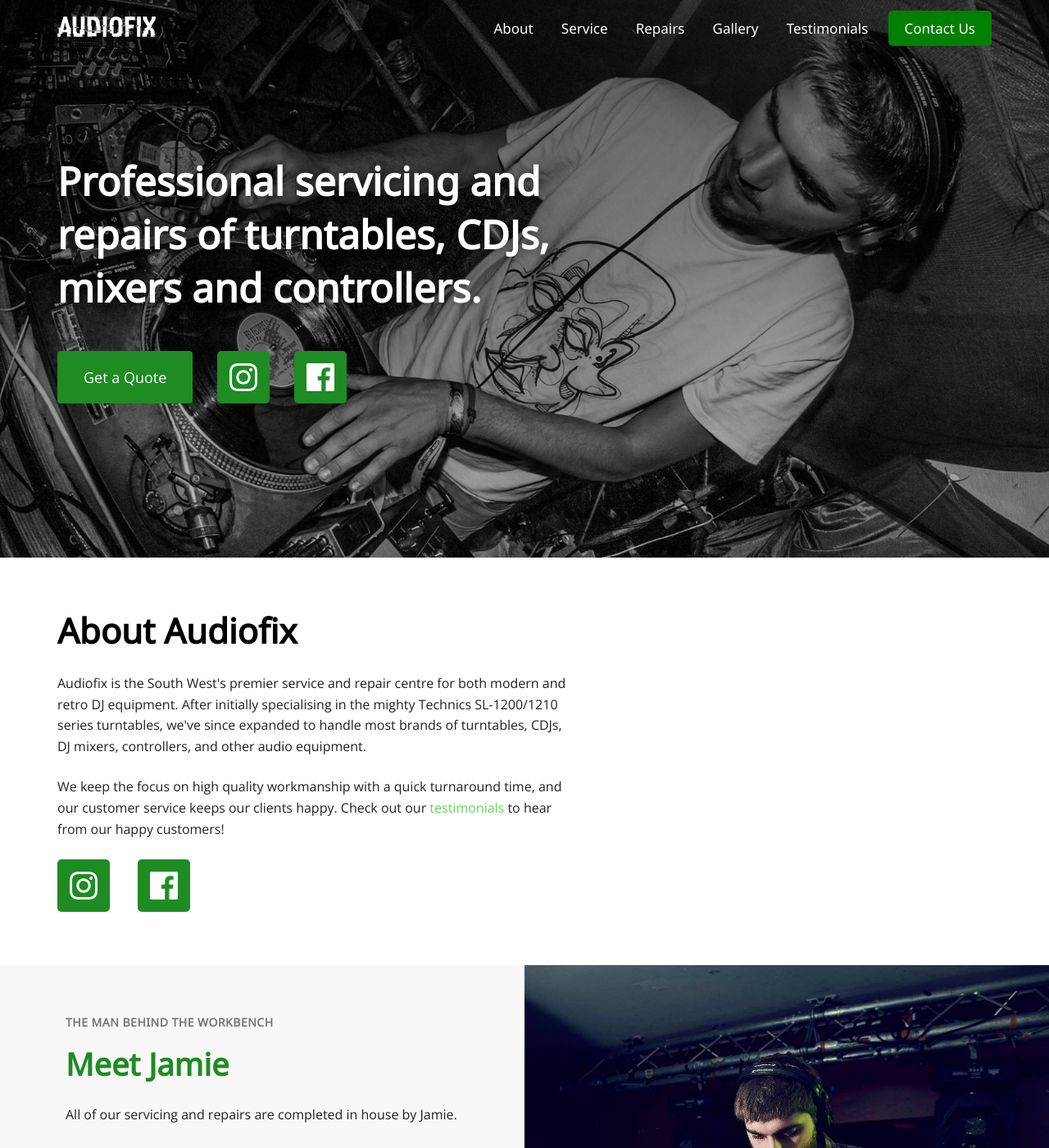
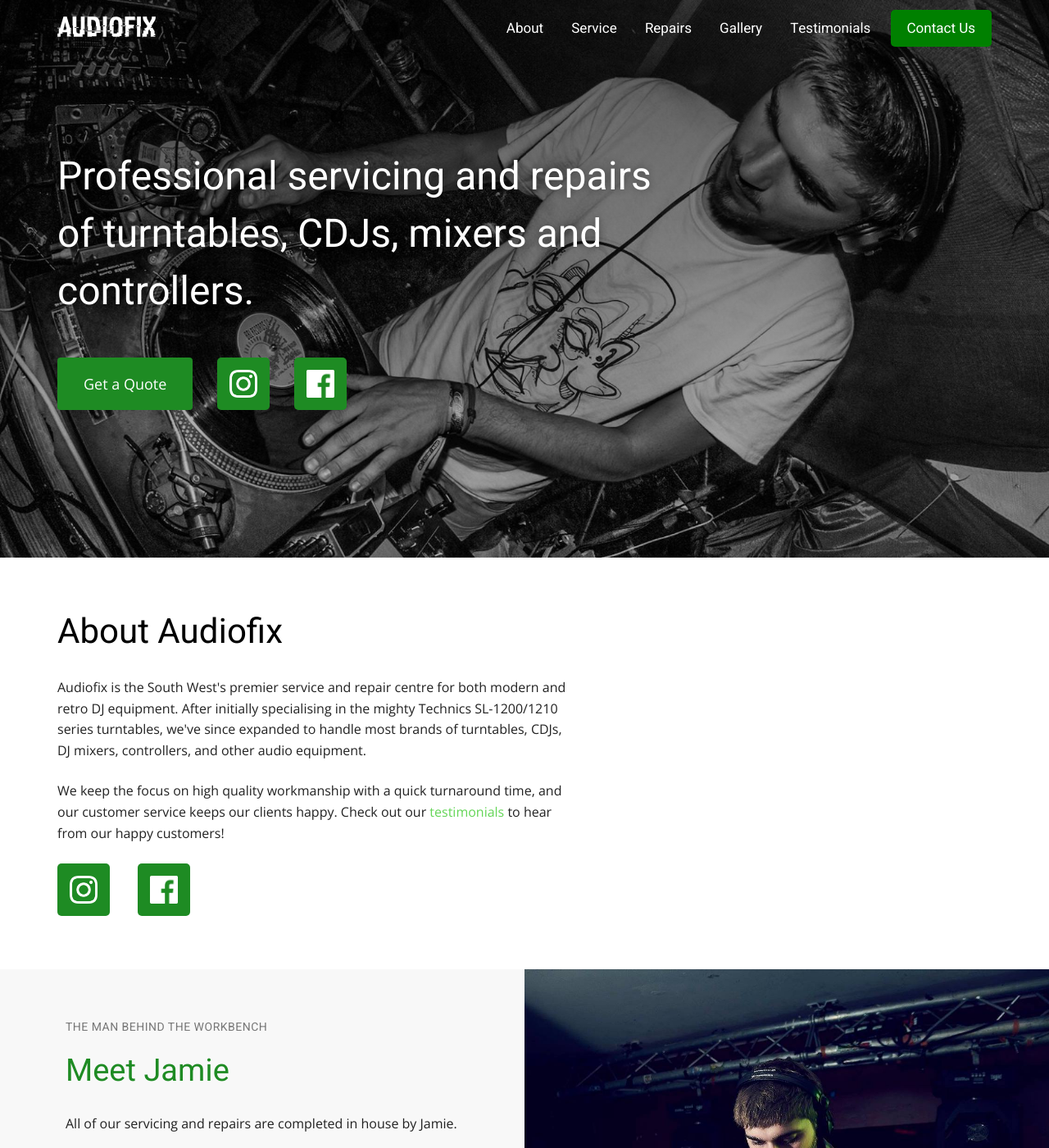
Before and after one commit to audiofix/audiofix.github.co, a Jekyll site: the page built from index.html, in a window 1280 px wide and 1400 px high. Shown: the whole window at 82% size. Built offline with Jekyll 4.4.1, drawn with Linux system fonts in a browser that asks for light colours.

Commit message:
Heebo headings

```diff
--- a/_includes/head.html
+++ b/_includes/head.html
@@ -2,7 +2,7 @@
   <meta charset="utf-8">
   <meta http-equiv="X-UA-Compatible" content="IE=edge">
   <meta name="viewport" content="width=device-width, initial-scale=1">
-  <link href="https://fonts.googleapis.com/css?family=Open+Sans:400,400i,700|Noto+Sans" rel="stylesheet">
+  <link href="https://fonts.googleapis.com/css?family=Open+Sans:400,400i,700|Heebo" rel="stylesheet">
   <link rel="stylesheet" href={{ "/assets/main.css" | prepend: site.url }}>
   <link rel="shortcut icon" href="/assets/img/favicon.png" type="image/x-icon">
   <title>Audiofix</title>
--- a/_sass/_base.scss
+++ b/_sass/_base.scss
@@ -28,6 +28,7 @@ h1, h2, h3, h4 {
   font-family: $headings-font-family;
   color: #000;
   margin: 0;
+  font-weight: normal;
 }
 h2 {
   font-size: 24px;
--- a/_sass/relevantandsexy.scss
+++ b/_sass/relevantandsexy.scss
@@ -1,7 +1,7 @@
 @charset "utf-8";
 
 $base-font-family: 'Open Sans', "HelveticaNeue-Light", "Helvetica Neue Light", "Helvetica Neue", Helvetica, Arial, "Lucida Grande", sans-serif;
-$headings-font-family: 'Noto Sans', $base-font-family;
+$headings-font-family: 'Heebo', $base-font-family;
 $base-font-size:   16px;
 $base-font-weight: 400;
 $small-font-size:  $base-font-size * 0.875;
```
Also changed, not shown: 6 other files.
